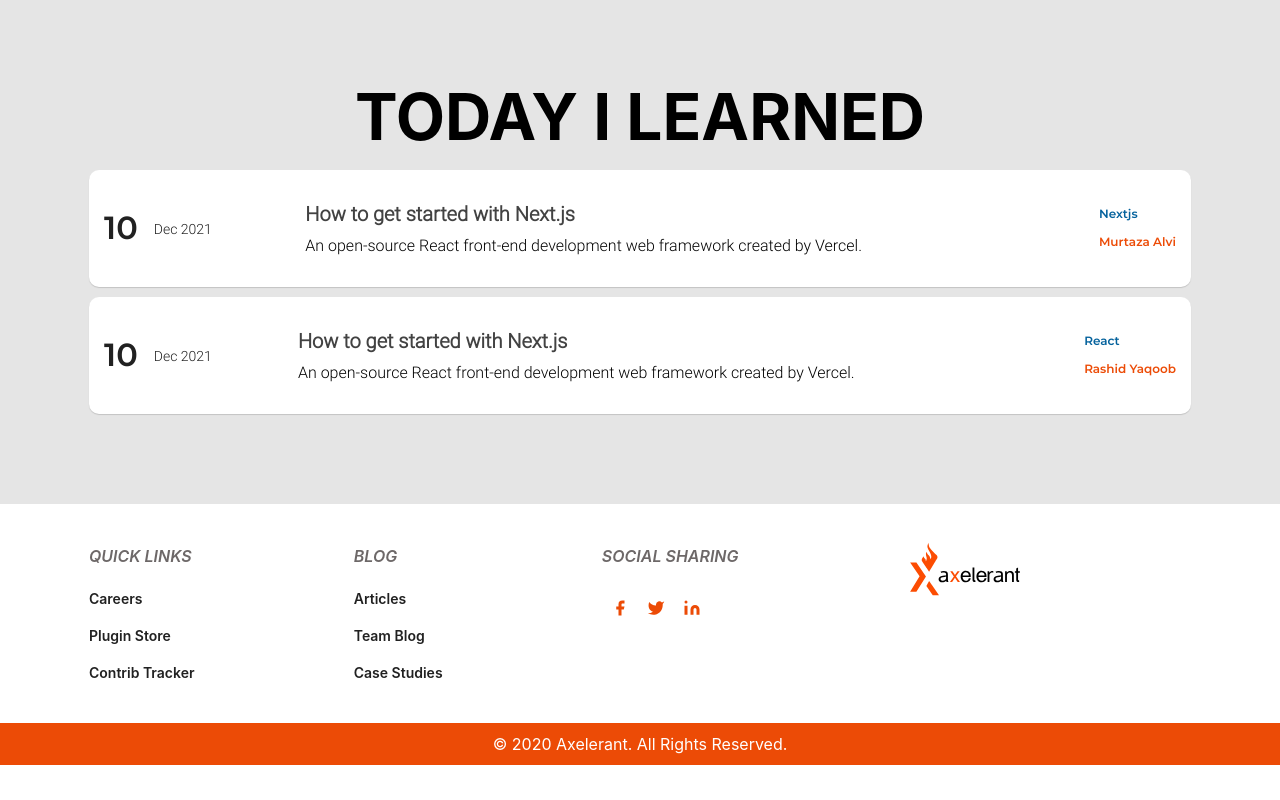
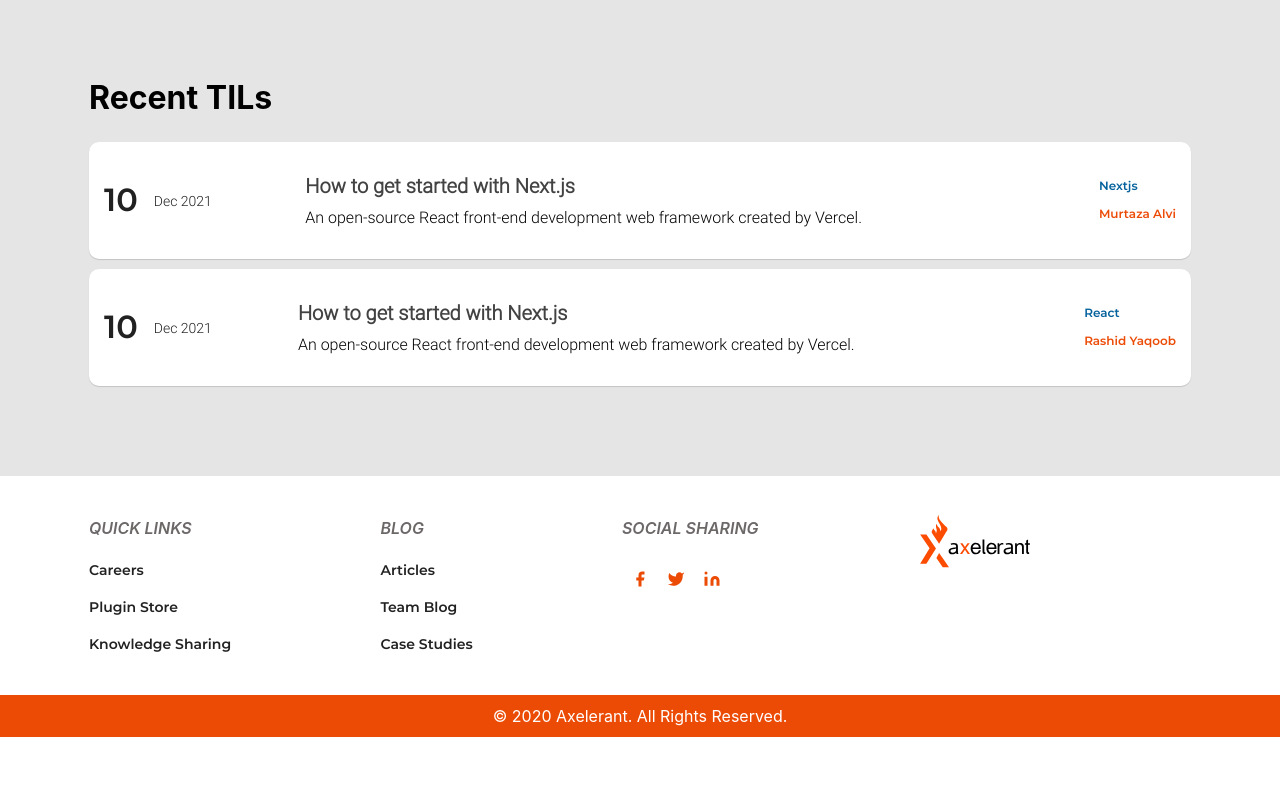
Before and after one commit to skippednote/til, a Next.js app: page / in a window 1280 px wide. Built offline with nearby package versions, Linux system fonts and the light colour scheme.

Commit message:
SAFE-footer: Update footer-links and font

```diff
--- a/components/Footer.js
+++ b/components/Footer.js
@@ -11,26 +11,26 @@ const Footer = () => {
           <Menu
             title="Quick Links"
             links={[
-              { link: '/careers', text: 'Careers' },
-              { link: '/careers', text: 'Plugin Store' },
-              { link: '/careers', text: 'Contrib Tracker' },
+              { link: 'https://www.axelerant.com/careers', text: 'Careers' },
+              { link: 'https://store.axelerant.com/', text: 'Plugin Store' },
+              { link: 'https://ks.axelerant.com/', text: 'Knowledge Sharing' },
             ]}
           />
           <Menu
             title="Blog"
             links={[
-              { link: '/careers', text: 'Articles' },
-              { link: '/careers', text: 'Team Blog' },
-              { link: '/careers', text: 'Case Studies' },
+              { link: 'https://www.axelerant.com/resources/articles', text: 'Articles' },
+              { link: 'https://www.axelerant.com/resources/team-blog', text: 'Team Blog' },
+              { link: 'https://www.axelerant.com/success-stories', text: 'Case Studies' },
             ]}
           />
           <div className={footerStyles.socialLinks}>
             <Menu
               title="Social Sharing"
               links={[
-                { link: '/a', text: <FiFacebook /> },
-                { link: '/a', text: <FiTwitter /> },
-                { link: '/a', text: <FiLinkedin /> },
+                { link: 'https://www.facebook.com/axelerant', text: <FiFacebook /> },
+                { link: 'https://twitter.com/axelerant', text: <FiTwitter /> },
+                { link: 'https://www.linkedin.com/company/axelerant/', text: <FiLinkedin /> },
               ]}
             />
           </div>
--- a/pages/index.js
+++ b/pages/index.js
@@ -13,7 +13,7 @@ export default function Index({ tils }) {
       <Layout>
         <main className={styles.main}>
           <div className='main-container'>
-            <h1 className={styles.title}>TODAY I LEARNED</h1>
+            <h1 className={styles.title}>Recent TILs</h1>
             <ul className='list'>
               {tils.map((til) => (
                 <Card key={til.filePath} filepath={til.filePath} data={til.data} />
--- a/styles/Footer.module.css
+++ b/styles/Footer.module.css
@@ -19,6 +19,7 @@
   text-decoration: none;
   font-weight: 600;
   font-size: 14px;
+  font-family: var(--f-secondary);
   display: block;
 }
 
--- a/styles/Home.module.css
+++ b/styles/Home.module.css
@@ -30,14 +30,9 @@
 }
 
 .title {
-  margin: 0 0 1rem;
+  margin: 0 0 25px;
   line-height: 1.15;
-  font-size: 4rem;
-}
-
-.title,
-.description {
-  text-align: center;
+  font-size: 32px;
 }
 
 .description {
```
